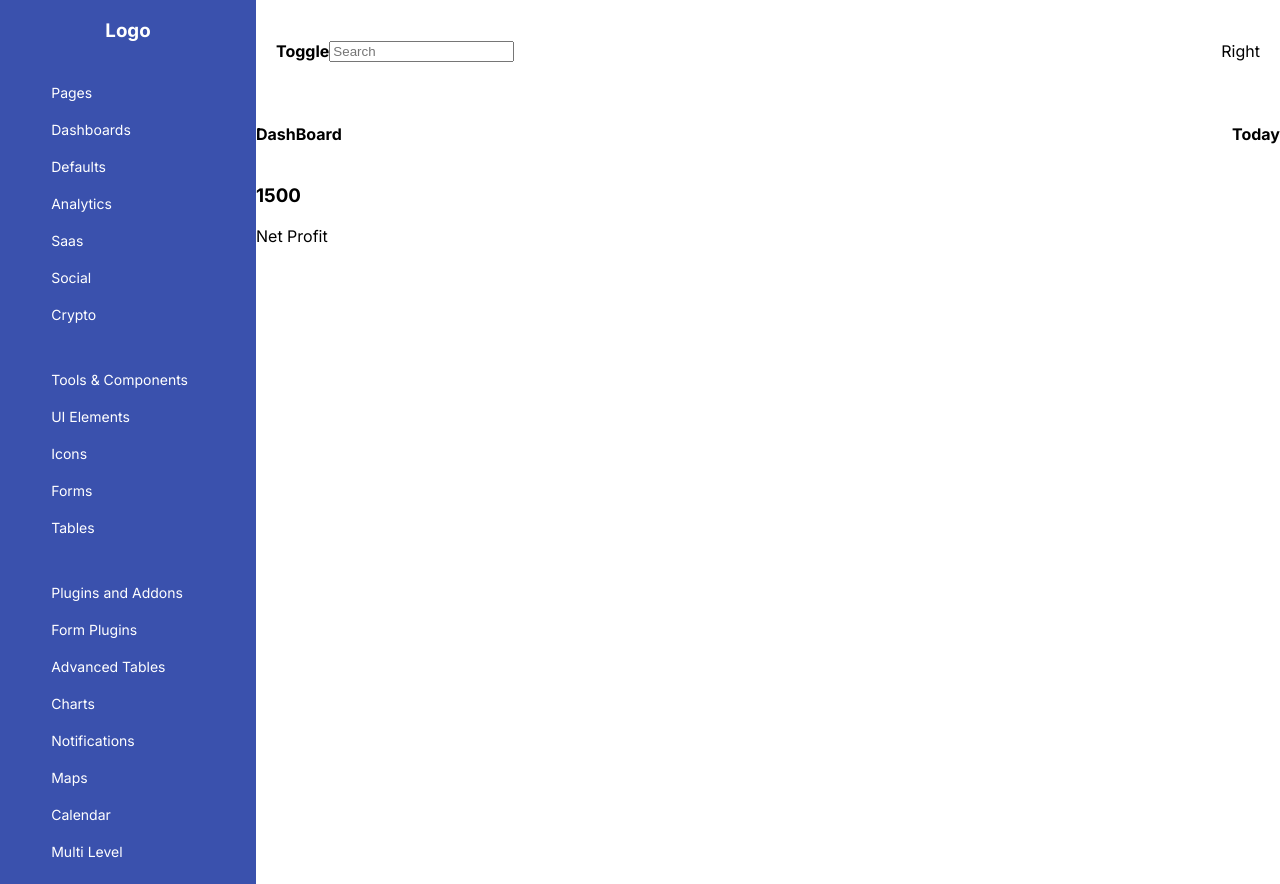
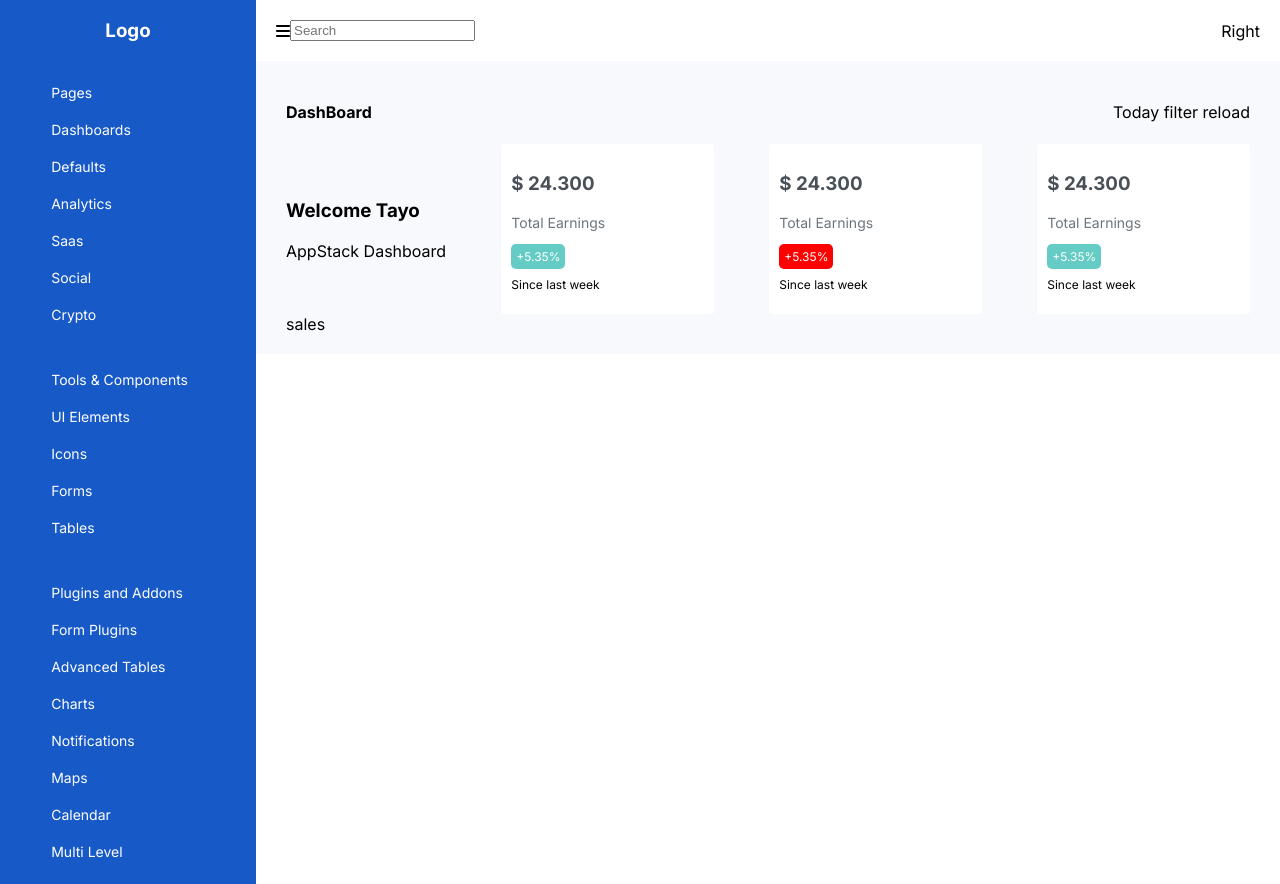
Before and after one commit to TEE2DWHY/admin-dashboard, a Next.js app: page / in a window 1280 px wide. Built offline with nearby package versions, Linux system fonts and the light colour scheme.

Commit message:
started working on the earning section

```diff
--- a/components/cards.jsx
+++ b/components/cards.jsx
@@ -1,12 +1,13 @@
-const Cards = ({ figure, image, text, roi, timeFrame }) => {
+import "../styles/dashboard.css";
+const Cards = ({ figure, info, roi, timeFrame, image }) => {
   return (
     <>
       <div className="cards">
         <div className="card-col-1">
-          <h3>{figure}</h3>
-          <p>{text}</p>
-          <div className="roi-container">{roi}</div>
-          {timeFrame}
+          <h3 className="card-figure">{figure}</h3>
+          <p className="card-info">{info}</p>
+          <span className="roi-container">{roi}</span>
+          <p className="time-frame">{timeFrame}</p>
         </div>
         <div className="card-col-2">{image}</div>
       </div>
--- a/components/navbar.jsx
+++ b/components/navbar.jsx
@@ -1,10 +1,11 @@
 // styling
+import { Toggle } from "@/icons/icons";
 import "../styles/navbar.css";
 const Navbar = () => {
   return (
     <div className="navbar">
       <div className="nav-left">
-        <h4>Toggle</h4>
+        <Toggle />
         <input type="text" placeholder="Search" />
       </div>
       <div className="nav-right">Right</div>
--- /dev/null
+++ b/components/sales.jsx
@@ -0,0 +1,5 @@
+const Sales = () => {
+  return <div>sales</div>;
+};
+
+export default Sales;
--- a/components/user.jsx
+++ b/components/user.jsx
@@ -1,15 +1,34 @@
+// styling
 import "../styles/dashboard.css";
+// data
+import cardDetails from "@/data/data";
 // component
 import Cards from "./cards";
+import Sales from "./sales";
 const User = () => {
   return (
     <>
-      <div className="dashboard-header">
-        <h4>DashBoard</h4>
-        <h4>Today</h4>
-      </div>
-      <div className="card">
-        <Cards figure="1500" text="Net Profit" />
+      <div className="user">
+        <div className="dashboard-header">
+          <h4>DashBoard</h4>
+          <div>Today filter reload</div>
+        </div>
+        <div className="card">
+          <div>
+            <h3>Welcome Tayo</h3>
+            <p>AppStack Dashboard</p>
+          </div>
+          {cardDetails.map((cards, index) => (
+            <Cards
+              key={index}
+              figure={cards.figure}
+              info={cards.info}
+              roi={cards.roi}
+              timeFrame={cards.timeFrame}
+            />
+          ))}
+        </div>
+        <Sales />
       </div>
     </>
   );
--- /dev/null
+++ b/data/data.jsx
@@ -0,0 +1,22 @@
+const cardDetails = [
+  {
+    figure: "$ 24.300",
+    info: "Total Earnings",
+    roi: "+5.35%",
+    timeFrame: "Since last week",
+  },
+  {
+    figure: "$ 24.300",
+    info: "Total Earnings",
+    roi: "+5.35%",
+    timeFrame: "Since last week",
+  },
+  {
+    figure: "$ 24.300",
+    info: "Total Earnings",
+    roi: "+5.35%",
+    timeFrame: "Since last week",
+  },
+];
+
+export default cardDetails;
--- a/icons/icons.jsx
+++ b/icons/icons.jsx
@@ -1,7 +1,10 @@
-import { faBars } from "@fortawesome/free-solid-svg-icons";
-
-const { FontAwesomeIcon } = require("@fortawesome/react-fontawesome");
+import { FontAwesomeIcon } from "@fortawesome/react-fontawesome";
+import { faBars, faSearch } from "@fortawesome/free-solid-svg-icons";
 
 export const Toggle = () => {
   return <FontAwesomeIcon icon={faBars} />;
 };
+
+export const Search = () => {
+  return <FontAwesomeIcon icon={faSearch} />;
+};
--- a/styles/dashboard.css
+++ b/styles/dashboard.css
@@ -1,5 +1,10 @@
 .dashboard-contents {
   width: 80%;
+}
+
+.user {
+  background-color: #f7f9fc;
+  padding: 20px 30px;
 }
 
 .dashboard-header {
@@ -7,3 +12,45 @@
   align-items: center;
   justify-content: space-between;
 }
+
+.card {
+  display: flex;
+  align-items: center;
+  justify-content: space-between;
+}
+
+.cards {
+  background-color: #fff;
+  border-radius: 4px;
+  padding: 10px;
+  border-radius: 3px;
+  width: 20%;
+}
+
+.card-col-1 {
+  flex-direction: column;
+}
+
+.card-figure {
+  color: #495057;
+}
+.card-info {
+  font-size: 14px;
+  color: #6c757d;
+}
+
+.roi-container {
+  background-color: #64ccc5;
+  color: #fff;
+  font-size: 12px;
+  padding: 5px;
+  border-radius: 5px;
+}
+
+.cards:nth-child(3) .roi-container {
+  background-color: red;
+}
+
+.time-frame {
+  font-size: 12px;
+}
--- a/styles/sidebar.css
+++ b/styles/sidebar.css
@@ -1,6 +1,6 @@
 .sidebar {
   width: 20%;
-  background-color: #3a51ad;
+  background-color: #1659c7;
   height: 100%;
   color: #fff;
   display: flex;
```
